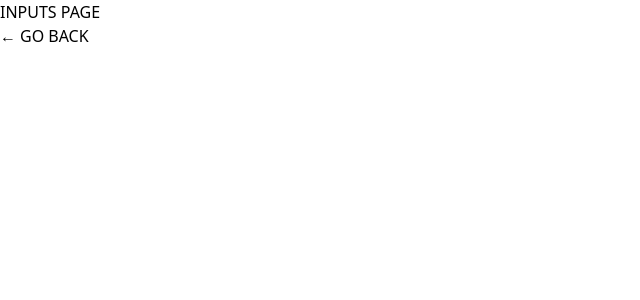
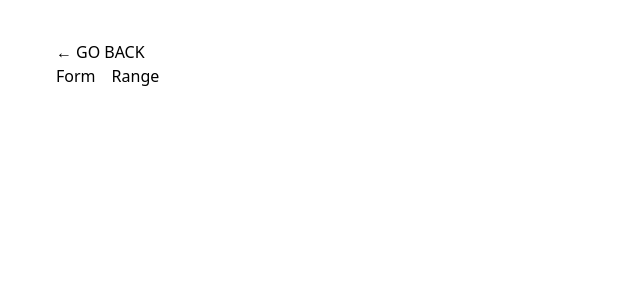
Before and after one commit to anetakasprzak/next-practice-app, a Next.js app: page /inputs in a window 1280 px wide. Shown: the top 300 px of the page, without its empty margins (0-640 px from the left). Built offline with nearby package versions, Linux system fonts and the light colour scheme.

Commit message:
inputs page and links

```diff
--- a/app/inputs/page.js
+++ b/app/inputs/page.js
@@ -1,10 +1,14 @@
+import Link from "next/link";
 import GoBack from "../_components/GoBack";
 
 export default function Page() {
   return (
-    <div>
-      <h1>INPUTS PAGE</h1>
+    <div className="px-14 py-10">
       <GoBack />
+      <div className="flex gap-4">
+        <Link href="/inputs/form">Form</Link>
+        <Link href="/inputs/range">Range</Link>
+      </div>
     </div>
   );
 }
```
